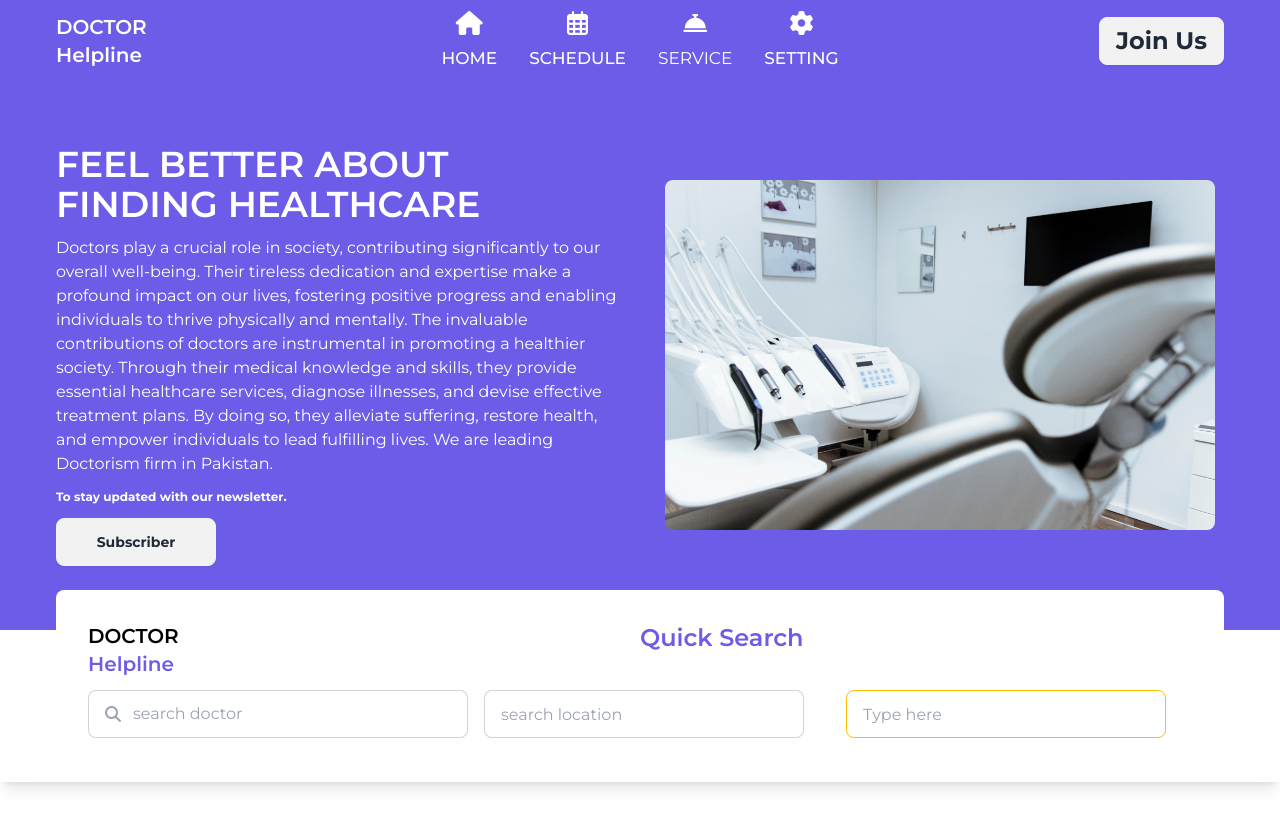
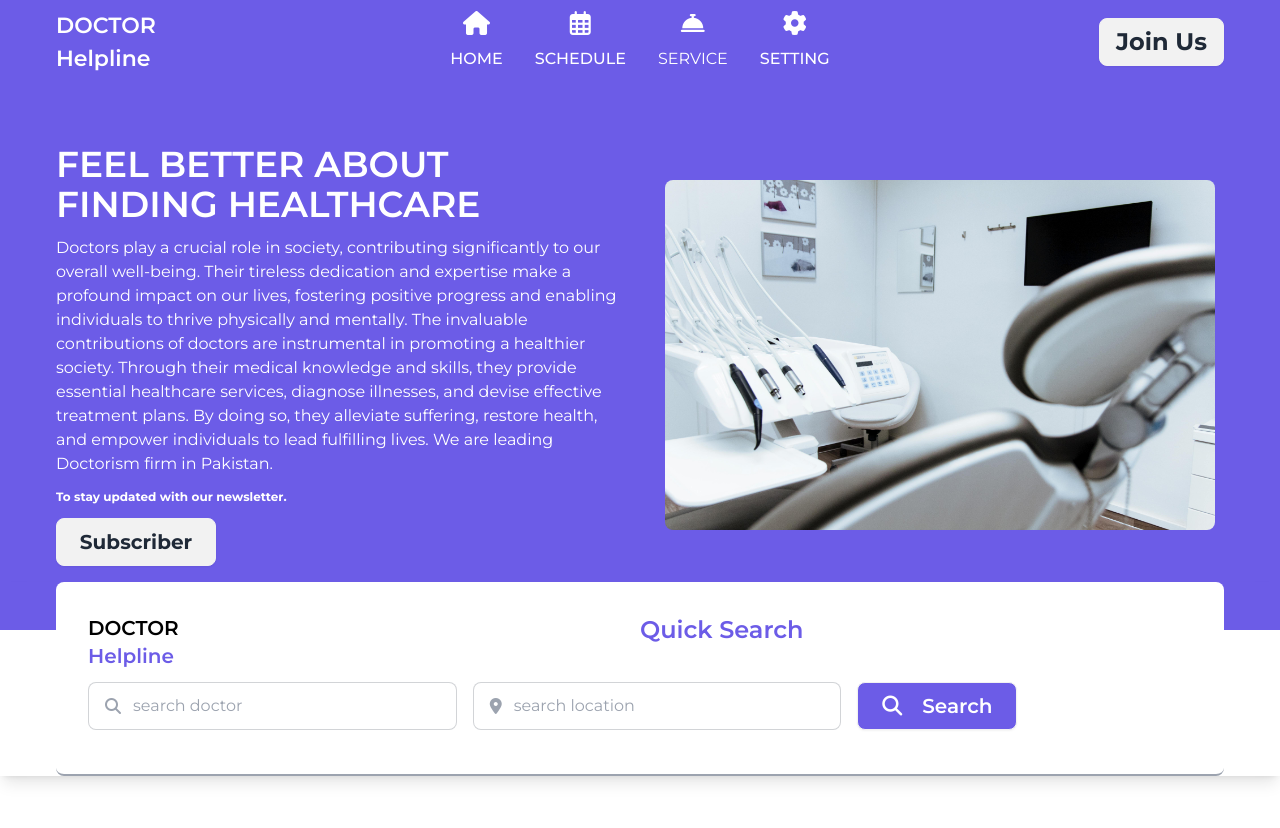
Before and after one commit to kamruzzaman1234/Doctor_Helpline, a plain HTML site: page index.html in a window 1280 px wide. Before the commit the page ends 800 px from the top, so only its background shows below. Drawn offline with nearby package versions, Linux system fonts and the light colour scheme.

Commit message:
update code

```diff
--- a/Style/style.css
+++ b/Style/style.css
@@ -3,3 +3,9 @@
 .font-monserat{
     font-family: "Montserrat", sans-serif;
 }
+.btn-design{
+    padding:7px;
+    background:gray;
+    color:white;
+    border-radius:8px;
+}
--- a/index.html
+++ b/index.html
@@ -44,7 +44,7 @@ crossorigin="anonymous"></script>
                 </li>
                 </ul>
               </div>
-              <a class=" text-xl text-white font-semibold">DOCTOR <br>
+              <a class=" text-[22px] text-white font-semibold">DOCTOR <br>
                 <span>Helpline</span>
               </a>
 
@@ -53,20 +53,20 @@ crossorigin="anonymous"></script>
               <ul class="space-x-8 flex-row flex justify-center text-white text-2xl items-center text-center">
                 <li>
                      <i class="fa-solid fa-house"></i> <br>
-                    <a class="text-[17px] font-medium cursor-pointer">HOME</a>
+                    <a class="text-[16px] font-medium cursor-pointer">HOME</a>
                     </li>
                   <li>
                     <i class="fa-regular fa-calendar-days"></i> <br>
-                    <a  class="text-[17px] font-medium cursor-pointer">SCHEDULE</a>
+                    <a  class="text-[16px] font-medium cursor-pointer">SCHEDULE</a>
 
                   </li>
                   <li>
                     <i class="fa-solid fa-bell-concierge"></i> <br>
-                    <a  class="text-[17px] font-meduum cursor-pointer">SERVICE</a>
+                    <a  class="text-[16px] font-meduum cursor-pointer">SERVICE</a>
                 </li>
                 <li>
                     <i class="fa-solid fa-gear"></i> <br>
-                    <a  class="text-[17px] font-medium cursor-pointer">SETTING</a>
+                    <a  class="text-[16px] font-medium cursor-pointer">SETTING</a>
                 </li>
               </ul>
             </div>
@@ -89,7 +89,7 @@ crossorigin="anonymous"></script>
                By doing so, they alleviate suffering, restore health, and empower individuals
                to lead fulfilling lives. We are leading Doctorism firm in Pakistan.</p>
                <h3 class="text-[12px] font-bold">To stay updated with our newsletter.</h3>
-               <a href="#" class="btn w-40 font-bold text-[14px]">Subscriber</a>
+               <a href="#" class="btn w-40 font-bold text-xl">Subscriber</a>
           </div>
           <div class="flex flex-1 py-16 justify-center items-center">
             <img src="image/d.jpg" alt="" class="w-[550px] h-[350px] rounded-lg">
@@ -97,8 +97,8 @@ crossorigin="anonymous"></script>
         </div>
         <!-- Search Area Design -->
     </header>
-    <div class="px-14 -mt-10 shadow-lg">
-      <div class="p-8  bg-white rounded-lg ">
+    <div class="px-14 -mt-12 my-10 shadow-lg">
+      <div class="p-8  bg-white rounded-lg border-b-2 border-gray-400">
         <div class="flex ">
           <div class="flex flex-1">
             <a class="text-xl text-black font-semibold">DOCTOR <br>
@@ -113,27 +113,34 @@ crossorigin="anonymous"></script>
         <div class="flex my-3 gap-4">
           <div class="flex flex-1 items-center input input-gray input-bordered">
             <i class="fa-solid fa-magnifying-glass mr-3 text-gray-400"></i>
-            <input type="text" placeholder="search doctor"
+            <input type="text" placeholder="search doctor"  id="doctor-search"
              class=" w-full max-w-xs" />
           </div>
 
-          <div class="flex flex-1">
+          <div class="flex flex-1 items-center input input-gray input-bordered">
+            <i class="fa-solid fa-location-dot mr-3 text-gray-400"></i>
             <input type="text" placeholder="search location"
-             class="input input-bordered input-gray w-full max-w-xs" />
+             class="max-w-xs" />
           </div>
-          <div class="flex flex-1">
+          <div class="flex flex-1 items-center ">
 
-            <input type="text" placeholder="Type here"
-             class="input input-bordered input-warning w-full max-w-xs" />
+            <button class="btn bg-[#6C5CE7]
+             text-white text-xl font-semibold w-40" onclick="searchDoctor()">
+              <i class="fa-solid fa-magnifying-glass mr-3"></i>
+              Search</button>
           </div>
         </div>
 
-        <div>
+        <div class="text-black flex mt-3 flew-row gap-5" id="mainContainer" >
 
         </div>
       </div>
     </div>
     <!-- Main Area Design -->
+    <main class="container mx-auto my-16">
+
+    </main>
     <!-- Footer Area Design -->
+    <script src="js/script.js"></script>
 </body>
 </html>
--- /dev/null
+++ b/js/script.js
@@ -0,0 +1,17 @@
+const doctorSearch = document.getElementById('doctor-search');
+doctorSearch.addEventListener('click', function(e){
+
+})
+
+function searchDoctor(){
+    const doctorSearch = document.getElementById('doctor-search').value;
+    // alert(doctorSearch);
+    const mainContainer = document.getElementById('mainContainer');
+    const p1 = document.createElement('p');
+    p1.classList.add('btn-design');
+    p1.innerText = doctorSearch;
+    mainContainer.appendChild(p1)
+
+
+
+}
```
